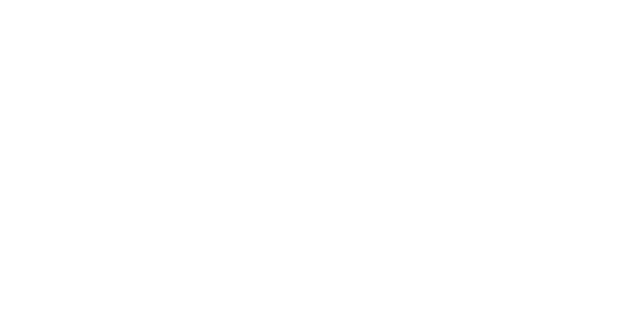
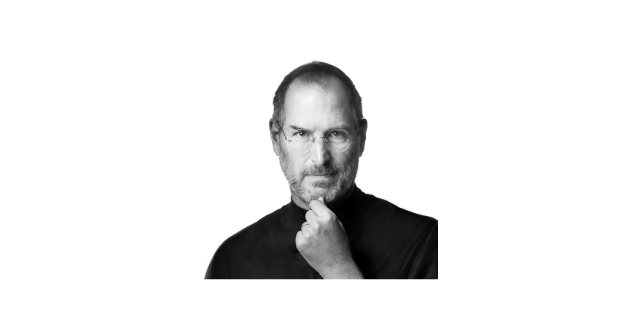
Before and after one commit to xxFroggyxx/React-Quote-app-nextjs, a Next.js app: page / in a window 1280 px wide. Shown: the part 177-496 px from the top of the page, without its empty margins (109-749 px from the left). Built offline with nearby package versions, Linux system fonts and the light colour scheme.

Commit message:
feat: add Quote component + useSWR

```diff
--- /dev/null
+++ b/components/Quote/Quote.styles.js
@@ -0,0 +1,14 @@
+import styled from "styled-components";
+
+export const Container = styled.div`
+  height: 335px;
+  width: 670px;
+  display: grid;
+
+  position: absolute;
+  top: 50%;
+  left: 50%;
+  transform: translate(-50%, -50%);
+`;
+
+export const StyledImage = styled.div``;
--- /dev/null
+++ b/components/Quote/index.js
@@ -0,0 +1,19 @@
+import useSWR from "swr";
+import { Img } from "components/Img";
+import { Container, StyledImage } from "./Quote.styles";
+
+const fetcher = (...args) => fetch(...args).then((res) => res.json());
+
+export const Quote = () => {
+  const { data, error } = useSWR("/api/quotes", fetcher);
+  if (error) return <div>Failed to load</div>;
+  if (!data) return <div>Loading...</div>;
+
+  return (
+    <Container>
+      <StyledImage>
+        <Img src={data[0].Img} />
+      </StyledImage>
+    </Container>
+  );
+};
--- a/pages/index.js
+++ b/pages/index.js
@@ -1,3 +1,4 @@
+import { Quote } from "components/Quote";
 import Head from "next/head";
 
 export default function Home() {
@@ -7,6 +8,7 @@
         <title>Quote App</title>
         <meta name="description" content="Generated by create next app" />
       </Head>
+      <Quote />
     </div>
   );
 }
```
